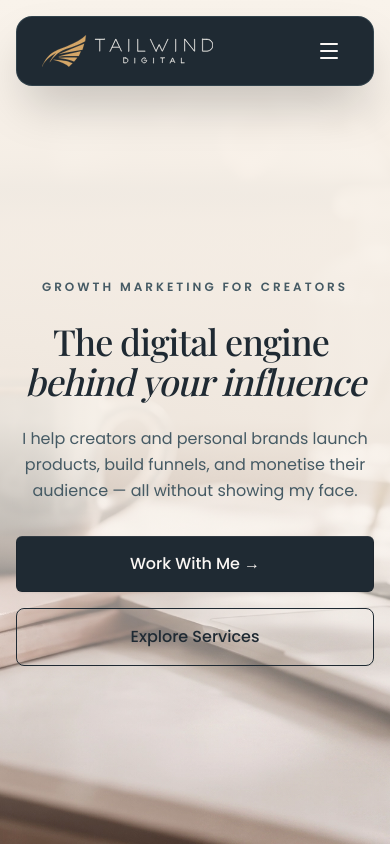
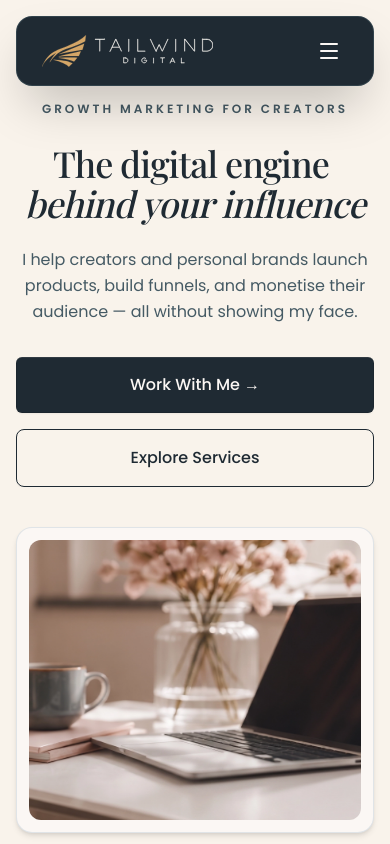
Before and after one commit to mbgmedia-ux/tailwind, a Next.js app: page / in a window 390 px wide. Shown: the top 844 px of the page. Built offline with nearby package versions, Linux system fonts and the light colour scheme.

Commit message:
feat: add Hero and Process components with scroll-driven animations

```diff
--- a/src/components/Hero.tsx
+++ b/src/components/Hero.tsx
@@ -1,28 +1,32 @@
 "use client";
 
 import Link from "next/link";
+import Image from "next/image";
 import { motion } from "framer-motion";
 import BlurText from "./BlurText";
 
 export default function Hero() {
   return (
-    <section className="relative min-h-screen w-full flex items-center pt-24 sm:pt-16 overflow-hidden bg-[#f9f3eb]">
-      {/* 1. HERO BACKGROUND IMAGE (SCALES UP 1ST FROM 0.15 TO 1.0) */}
+    <section className="relative min-h-screen w-full flex items-center pt-24 sm:pt-16 pb-12 sm:pb-0 overflow-hidden bg-[#f9f3eb]">
+      {/* DESKTOP BACKGROUND IMAGE (SCALES UP 1ST FROM 0.15 TO 1.0, HIDDEN ON MOBILE) */}
       <motion.div
         initial={{ scale: 0.15, opacity: 0 }}
         animate={{ scale: 1.0, opacity: 1 }}
         transition={{ duration: 0.9, ease: [0.16, 1, 0.3, 1], delay: 0 }}
-        className="absolute inset-0 bg-cover bg-[center_top] sm:bg-[right_center] bg-no-repeat pointer-events-none origin-center"
+        className="hidden sm:block absolute inset-0 bg-cover bg-[right_center] bg-no-repeat pointer-events-none origin-center"
         style={{ backgroundImage: "url('/images/tailwind-hero.webp')" }}
       />
 
-      {/* 50/50 Split Gradient: Mobile-optimised gradient for 100% legibility */}
-      <div className="absolute inset-0 bg-gradient-to-b sm:bg-gradient-to-r from-[#f9f3eb] via-[#f9f3eb]/90 sm:via-[#f9f3eb]/60 to-transparent pointer-events-none" />
+      {/* DESKTOP SPLIT GRADIENT OVERLAY */}
+      <div className="hidden sm:block absolute inset-0 bg-gradient-to-r from-[#f9f3eb] via-[#f9f3eb]/60 to-transparent pointer-events-none" />
 
       <div className="max-w-7xl w-full mx-auto px-4 sm:px-6 lg:px-4 my-auto relative z-10">
-        <div className="max-w-3xl text-center sm:text-left mx-auto sm:mx-0 sm:-ml-8 lg:-ml-14">
+        <div className="flex flex-col sm:block items-center justify-between">
 
-          {/* 2. MASK IN FROM THE TOP FOR "GROWTH MARKETING FOR CREATORS" */}
+          {/* TOP SECTION (CONTENT BLOCK WITH ALL ANIMATION EFFECTS) */}
+          <div className="max-w-3xl text-center sm:text-left mx-auto sm:mx-0 sm:-ml-8 lg:-ml-14 w-full">
+
+            {/* 1. MASK IN FROM THE TOP FOR "GROWTH MARKETING FOR CREATORS" */}
             <div className="overflow-hidden mb-6 sm:mb-8 font-sans">
               <motion.div
                 initial={{ y: "-100%", opacity: 0 }}
@@ -35,7 +39,7 @@ export default function Hero() {
               </motion.div>
             </div>
 
-          {/* 3. ANIMATED HEADING TEXT ONLY USING REACT BITS <BlurText /> */}
+            {/* 2. ANIMATED HEADING TEXT ONLY USING REACT BITS <BlurText /> */}
             <BlurText
               as="h1"
               text="The digital engine behind your influence"
@@ -45,7 +49,7 @@ export default function Hero() {
               className="font-serif text-4xl sm:text-6xl md:text-7xl lg:text-8xl font-medium tracking-tight text-[#1f2a33] leading-[1.10]"
             />
 
-          {/* 4. MASK IN FROM THE BOTTOM FOR INTRO PARAGRAPH */}
+            {/* 3. MASK IN FROM THE BOTTOM FOR INTRO PARAGRAPH */}
             <div className="overflow-hidden mt-6 sm:mt-8 max-w-2xl mx-auto sm:mx-0 font-sans">
               <motion.p
                 initial={{ y: "100%", opacity: 0 }}
@@ -57,7 +61,7 @@ export default function Hero() {
               </motion.p>
             </div>
 
-          {/* 5. SLIDE IN UP FOR CTA BUTTONS */}
+            {/* 4. SLIDE IN UP FOR CTA BUTTONS */}
             <div className="overflow-hidden mt-8 sm:mt-10 font-sans">
               <motion.div
                 initial={{ y: 50, opacity: 0 }}
@@ -79,6 +83,25 @@ export default function Hero() {
                 </Link>
               </motion.div>
             </div>
+          </div>
+
+          {/* MOBILE ONLY BOTTOM SECTION (50/50 VIEW) — CARD CONTAINING tailwind-hero copy-MOBILE.webp IMAGE */}
+          <motion.div
+            initial={{ scale: 0.8, opacity: 0, y: 30 }}
+            animate={{ scale: 1.0, opacity: 1, y: 0 }}
+            transition={{ duration: 0.8, ease: [0.16, 1, 0.3, 1], delay: 1.8 }}
+            className="sm:hidden mt-10 w-full max-w-sm mx-auto rounded-2xl overflow-hidden bg-[#fbf7f4] border border-[#b7c6d1]/40 p-3 shadow-md"
+          >
+            <div className="relative w-full h-[280px] sm:h-[320px] rounded-xl overflow-hidden">
+              <Image
+                src="/images/tailwind-hero copy-MOBILE.webp"
+                alt="Tailwind Digital Creator Mobile"
+                fill
+                className="object-cover object-top"
+                priority
+              />
+            </div>
+          </motion.div>
 
         </div>
       </div>
--- a/src/components/Process.tsx
+++ b/src/components/Process.tsx
@@ -79,12 +79,12 @@ export default function Process() {
       <div ref={containerRef} className="relative z-10 h-[300vh]">
         <div className="sticky top-20 sm:top-24 flex h-[75vh] min-h-[500px] w-full items-center justify-center overflow-hidden relative">
 
-          {/* STATIC DUAL LAYERED SVG DOODLE LINES AT ENLARGED 3.5X SCALE */}
-          <div className="absolute inset-0 pointer-events-none z-0 flex items-center justify-center overflow-hidden -translate-y-10 sm:-translate-y-16 lg:-translate-y-24">
+          {/* STATIC DUAL LAYERED SVG DOODLE LINES (HIDDEN ON MOBILE DISPLAYS) */}
+          <div className="hidden sm:flex absolute inset-0 pointer-events-none z-0 items-center justify-center overflow-hidden -translate-y-16 lg:-translate-y-24">
             <svg
               viewBox="0 0 6000 680"
               preserveAspectRatio="xMidYMid meet"
-              className="w-full h-full min-w-full min-h-full scale-[2.4] sm:scale-[2.9] lg:scale-[3.5] origin-center"
+              className="w-full h-full min-w-full min-h-full scale-[3.0] sm:scale-[2.9] lg:scale-[3.5] origin-center"
             >
               <path
                 d="M 266.813 0 C 69.979 399.076 179.274 526.363 486.263 603.62 C 793.252 680.877 193.717 233.573 155.057 603.62 C 116.397 973.667 836.552 940.009 503.173 983.738 C 169.794 1027.467 588.875 1760.187 111.673 1393.045 C -365.528 1025.903 868.694 1619.076 425.173 1846.885 C -18.348 2074.694 495.457 2268.192 212.173 2328.747 C -71.111 2389.301 806.443 1867.048 470.173 2451 C 133.903 3034.952 112.591 3053.182 288.673 3014.5 C 464.755 2975.818 789.478 3168.482 444.173 3469.102 C 98.868 3769.722 467.924 3891.534 567.173 3825.369 C 666.422 3759.204 258.499 3589.284 168.173 3942.457 C 77.848 4295.629 457.414 3896.327 567.173 4025.519 C 676.933 4154.711 467.466 4413.512 285.673 4327.746 C 103.88 4241.979 546.582 4385.053 339.423 4843.132 C 132.265 5301.212 405.515 5167.326 425.173 5072.805 C 444.831 4978.283 66.831 5142.487 198.173 5338.504 C 329.515 5534.52 864.701 5541.779 486.173 5370 C 107.645 5198.221 -173.336 5577.671 204.673 5715.5 C 582.682 5853.329 339.423 6000 339.423 6000"
```
Also changed, not shown: public/images/tailwind-hero copy-MOBILE.webp (added). Lines whose indentation alone changed are shown as unchanged.
